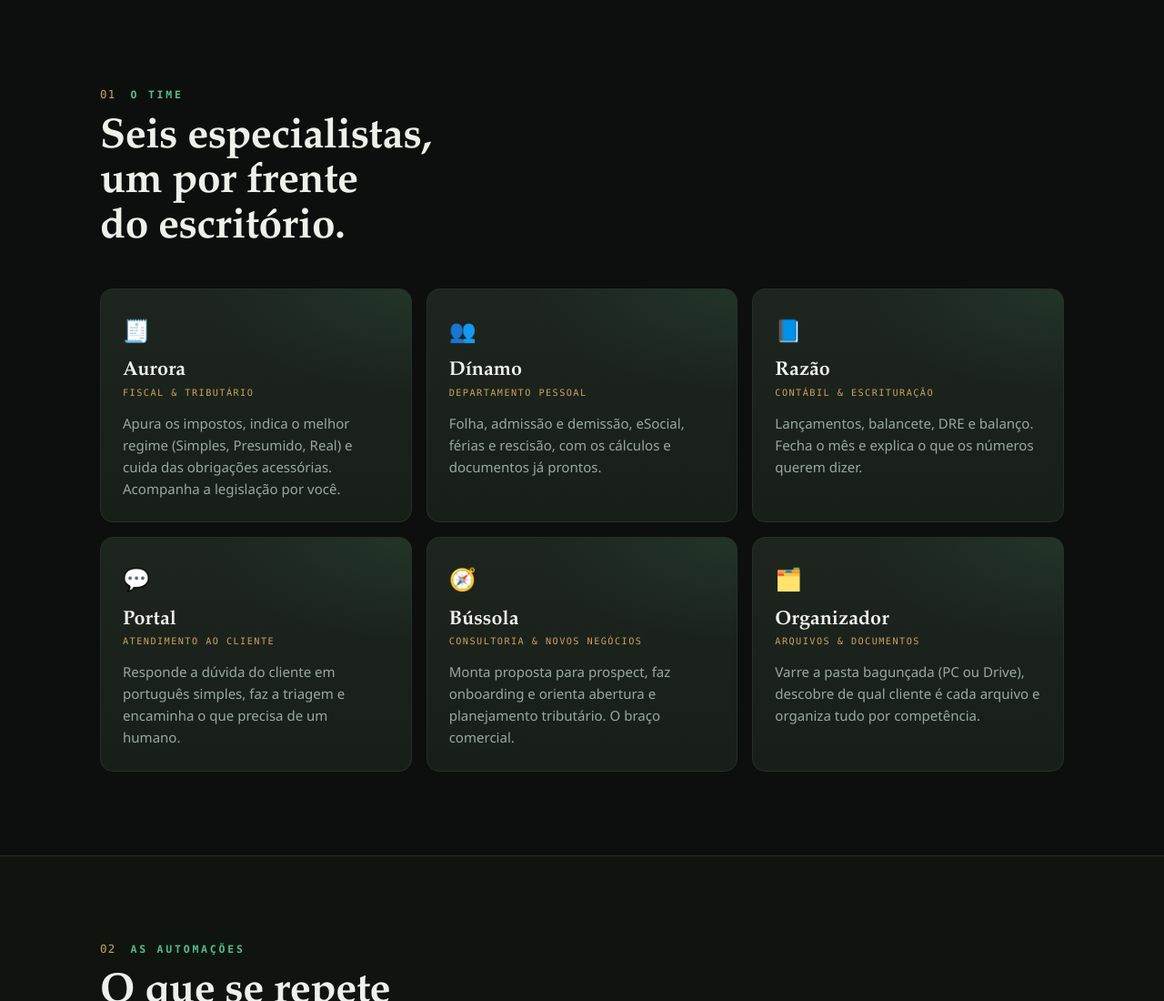
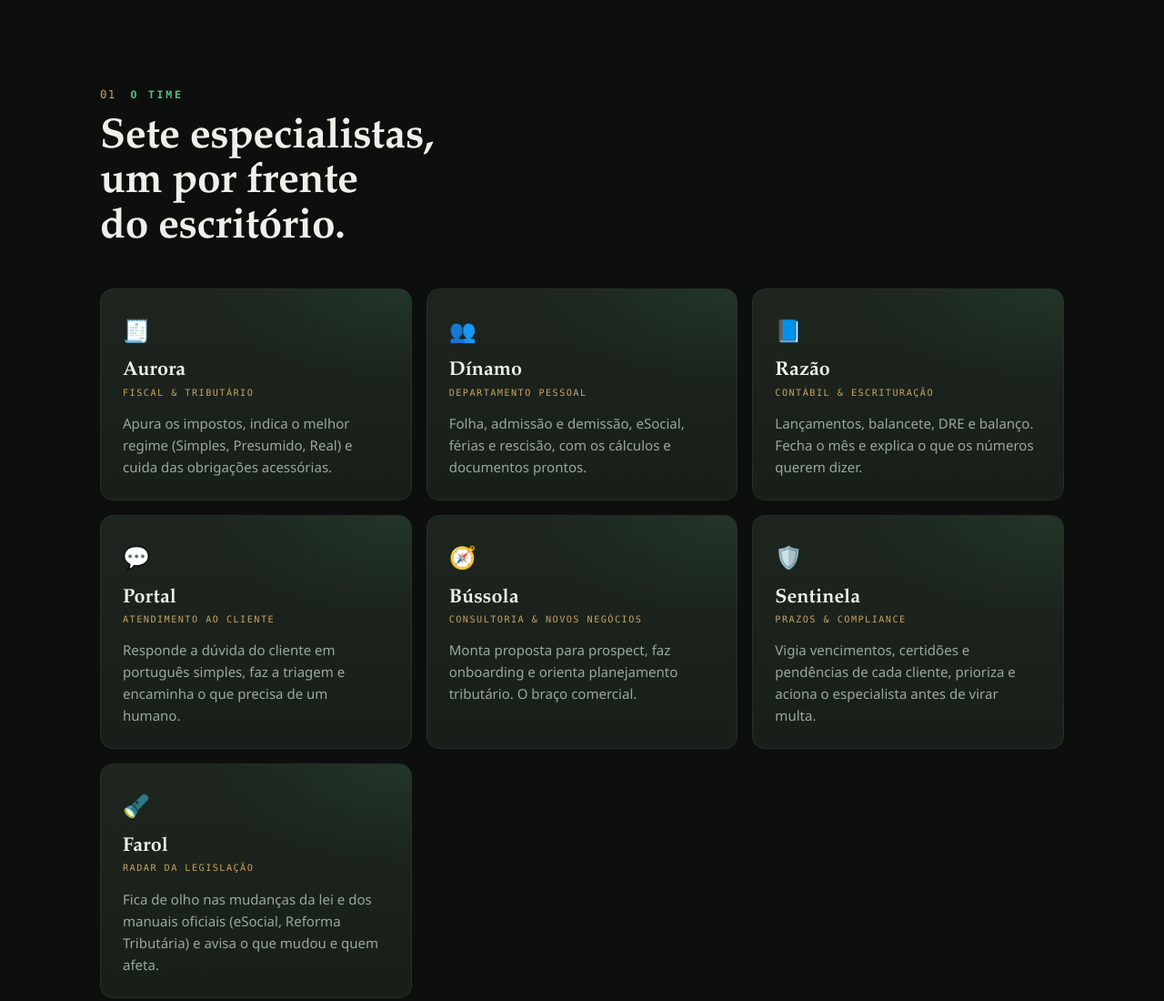
Before and after one commit to Leite-alex1799/apresentacao-os-contabilidade, a plain HTML site: page index.html in a window 1280 px wide. Shown: the part 1260-2360 px from the top of the page at 91% size. Drawn offline with Linux system fonts and the light colour scheme.

Commit message:
Atualiza apresentacao: 7 especialistas (Sentinela e Farol) + novos recursos

```diff
--- a/index.html
+++ b/index.html
@@ -182,14 +182,15 @@
   <section>
     <div class="wrap">
       <div class="sec-tag"><span class="n">01</span><span class="eyebrow">O time</span></div>
-      <h2 class="big">Seis especialistas, um por frente do escritório.</h2>
+      <h2 class="big">Sete especialistas, um por frente do escritório.</h2>
       <div class="team">
-        <article class="agent rise"><div class="ic">🧾</div><h3>Aurora</h3><div class="role">Fiscal &amp; Tributário</div><p>Apura os impostos, indica o melhor regime (Simples, Presumido, Real) e cuida das obrigações acessórias. Acompanha a legislação por você.</p></article>
-        <article class="agent rise" style="animation-delay:.06s"><div class="ic">👥</div><h3>Dínamo</h3><div class="role">Departamento Pessoal</div><p>Folha, admissão e demissão, eSocial, férias e rescisão, com os cálculos e documentos já prontos.</p></article>
+        <article class="agent rise"><div class="ic">🧾</div><h3>Aurora</h3><div class="role">Fiscal &amp; Tributário</div><p>Apura os impostos, indica o melhor regime (Simples, Presumido, Real) e cuida das obrigações acessórias.</p></article>
+        <article class="agent rise" style="animation-delay:.06s"><div class="ic">👥</div><h3>Dínamo</h3><div class="role">Departamento Pessoal</div><p>Folha, admissão e demissão, eSocial, férias e rescisão, com os cálculos e documentos prontos.</p></article>
         <article class="agent rise" style="animation-delay:.12s"><div class="ic">📘</div><h3>Razão</h3><div class="role">Contábil &amp; Escrituração</div><p>Lançamentos, balancete, DRE e balanço. Fecha o mês e explica o que os números querem dizer.</p></article>
         <article class="agent rise" style="animation-delay:.18s"><div class="ic">💬</div><h3>Portal</h3><div class="role">Atendimento ao Cliente</div><p>Responde a dúvida do cliente em português simples, faz a triagem e encaminha o que precisa de um humano.</p></article>
-        <article class="agent rise" style="animation-delay:.24s"><div class="ic">🧭</div><h3>Bússola</h3><div class="role">Consultoria &amp; Novos Negócios</div><p>Monta proposta para prospect, faz onboarding e orienta abertura e planejamento tributário. O braço comercial.</p></article>
-        <article class="agent rise" style="animation-delay:.3s"><div class="ic">🗂️</div><h3>Organizador</h3><div class="role">Arquivos &amp; Documentos</div><p>Varre a pasta bagunçada (PC ou Drive), descobre de qual cliente é cada arquivo e organiza tudo por competência.</p></article>
+        <article class="agent rise" style="animation-delay:.24s"><div class="ic">🧭</div><h3>Bússola</h3><div class="role">Consultoria &amp; Novos Negócios</div><p>Monta proposta para prospect, faz onboarding e orienta planejamento tributário. O braço comercial.</p></article>
+        <article class="agent rise" style="animation-delay:.3s"><div class="ic">🛡️</div><h3>Sentinela</h3><div class="role">Prazos &amp; Compliance</div><p>Vigia vencimentos, certidões e pendências de cada cliente, prioriza e aciona o especialista antes de virar multa.</p></article>
+        <article class="agent rise" style="animation-delay:.36s"><div class="ic">🔦</div><h3>Farol</h3><div class="role">Radar da Legislação</div><p>Fica de olho nas mudanças da lei e dos manuais oficiais (eSocial, Reforma Tributária) e avisa o que mudou e quem afeta.</p></article>
       </div>
     </div>
   </section>
@@ -203,6 +204,8 @@
         <div class="skill rise" style="animation-delay:.06s"><code>/apuracao-mensal</code><div class="t"><b>Impostos do mês, cliente por cliente</b>Percorre a carteira e consolida o que cada um paga, com o cálculo conferido.</div></div>
         <div class="skill rise" style="animation-delay:.12s"><code>/informe-cliente</code><div class="t"><b>O recado mensal, pronto para enviar</b>Comunicado em português simples: quanto pagar, quando vence e o que mudou.</div></div>
         <div class="skill rise" style="animation-delay:.18s"><code>/proposta</code><div class="t"><b>Proposta comercial em minutos</b>A partir do perfil de um prospect, gera a proposta consultiva pronta para apresentar.</div></div>
+        <div class="skill rise" style="animation-delay:.24s"><code>/pendencias</code><div class="t"><b>Radar de prazos e certidões</b>Mostra o que vence e as certidões vencidas ou por vencer, por cliente, priorizado.</div></div>
+        <div class="skill rise" style="animation-delay:.3s"><code>/radar-legislacao</code><div class="t"><b>O que mudou na lei</b>Verifica as fontes oficiais e avisa quando um manual ou uma norma muda, com a fonte.</div></div>
       </div>
     </div>
   </section>
@@ -236,7 +239,7 @@
       <div class="sec-tag"><span class="n">04</span><span class="eyebrow">Por que isso muda o jogo</span></div>
       <h2 class="big">Menos hora no operacional. Mais valor por cliente.</h2>
       <div class="vgrid">
-        <div class="v rise"><div class="num">24h</div><h4>Nunca dorme, nunca falta</h4><p>O time trabalha à noite, no fim de semana e no aperto do prazo, sem hora extra e sem gargalo.</p></div>
+        <div class="v rise"><div class="num">06h</div><h4>Trabalha de madrugada</h4><p>Todo dia cedo ele vigia os prazos e a legislação e te manda o resumo no WhatsApp/Telegram. Você acorda já sabendo o que fazer.</p></div>
         <div class="v rise" style="animation-delay:.1s"><div class="num">~5 min</div><h4>Montado sob medida</h4><p>O time nasce escrito para o negócio, com o vocabulário e os números dele. Não é template genérico.</p></div>
         <div class="v rise" style="animation-delay:.2s"><div class="num">R$ 0</div><h4>Sem mensalidade de plataforma</h4><p>Roda na assinatura do próprio escritório. Sem chave de API paga, sem custo de nuvem por fora.</p></div>
       </div>
```
